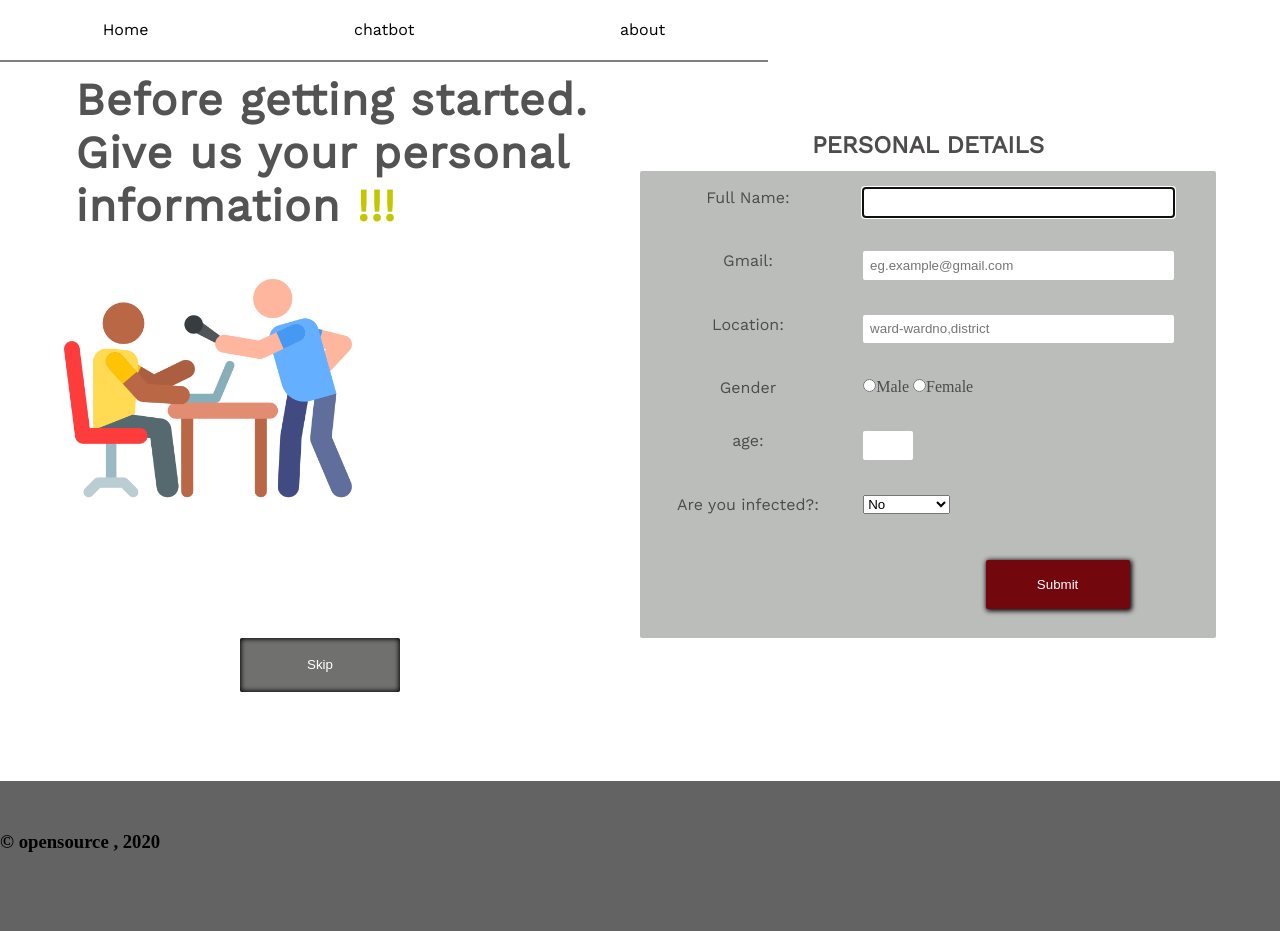
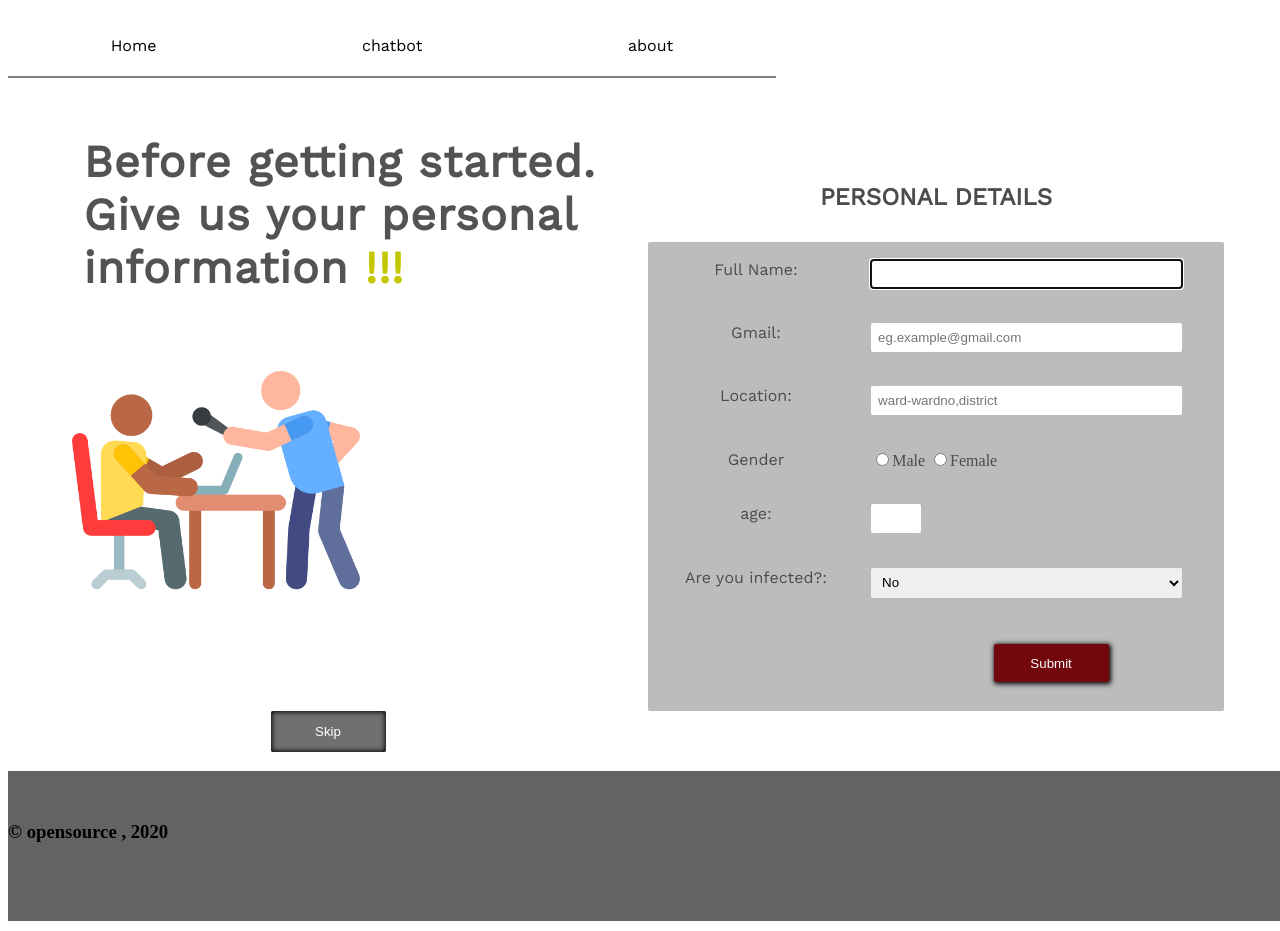
Before and after one commit to s-4-m-a-n/covid-19-survey-, a PHP site: page /personalDetails.php in a window 1280 px wide. Run offline with PHP 8.4, Linux system fonts and the light colour scheme.

Commit message:
minor fix in UI/UX

```diff
--- a/css/personalDetails.css
+++ b/css/personalDetails.css
@@ -1,9 +1,7 @@
- *{
-            margin: 0;
+*{
+            margin: 100;
             padding:0;
             box-sizing: border-box;
-            /*border: 1px solid black;*/
-
         }
          body,html{
             width: 100%;
@@ -40,6 +38,7 @@
          }
          .container .buttons{
             width:50%;
+            height: 20%;
          }
 
          .nav-bar ul{
@@ -116,18 +115,22 @@
         }
         .row .col-2{
             width:60%;
+
         }
         label{
             font-family: 'Work Sans', sans-serif;
         }
 
-        input[type ="text"],input[type ="number"]{
+        input[type ="text"],input[type ="number"],select{
             padding:2%;
             width:90%;
             border: none;
             border-radius: 2px;
         }
 
+        select#isInfected{
+            width:35%;
+        }
 
         input[id ="age"]{
             width:50px;
@@ -142,17 +145,18 @@
             flex-direction: row;
             justify-content: space-around;
             flex-wrap: wrap;
-            margin-bottom: 7%;
+            /*padding: 5%;*/
+
         }
          button{
             border:none;
             border-radius: 2px;
             background-color: #72070E;
             color:white;
-            width:25%;
-            padding:3% 0;
+            /*width:15%;*/
+            padding:2% 0;
             cursor: pointer;
-            min-width: 138px;
+            min-width: 115px;
             box-shadow: 1px 1px 5px 1px black;
  /*media query*/
          /*   margin: 5% 0;
--- a/css/surveyForm.css
+++ b/css/surveyForm.css
@@ -48,6 +48,7 @@
             padding: 1%;
             color: white;
             font-family: 'Work Sans', sans-serif;
+            /*font-size: 2vw;*/
         }
 
         .question{
```
Also changed, not shown: css/message.css (+10 -2 lines).
